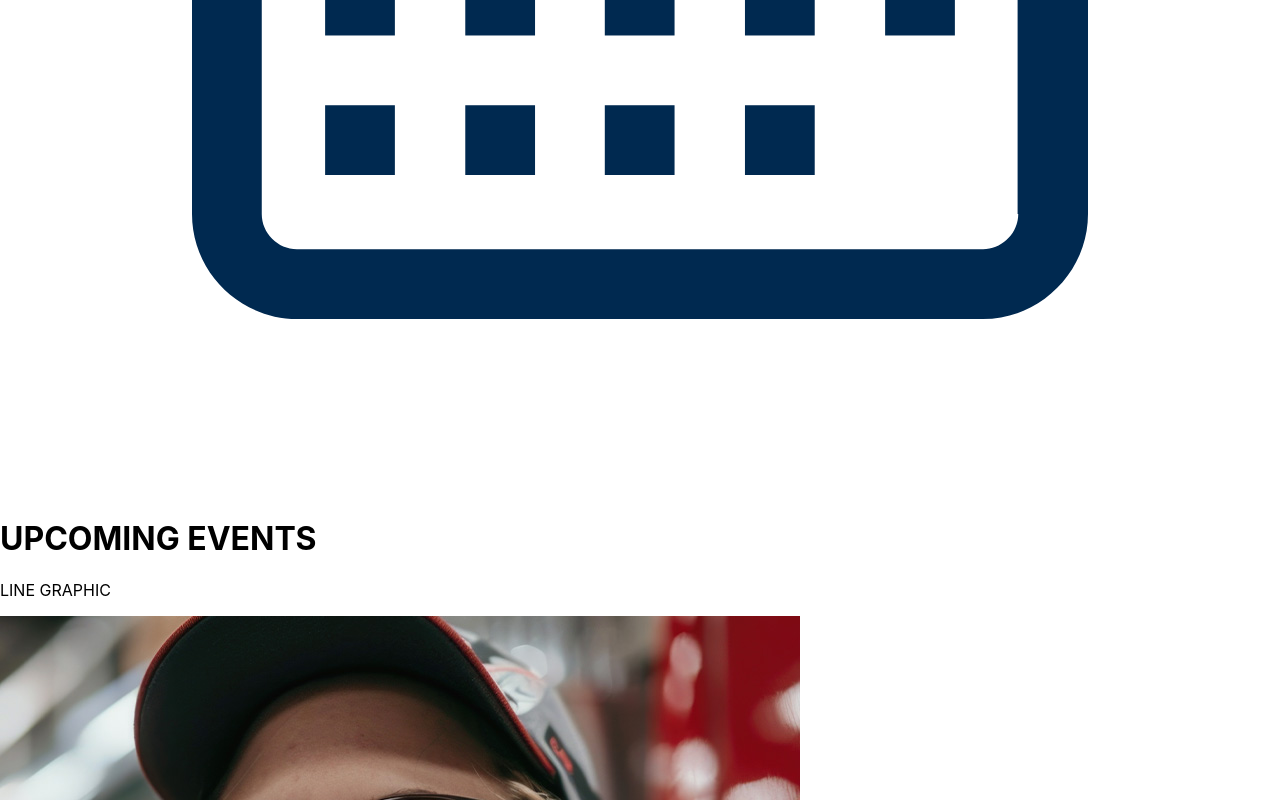
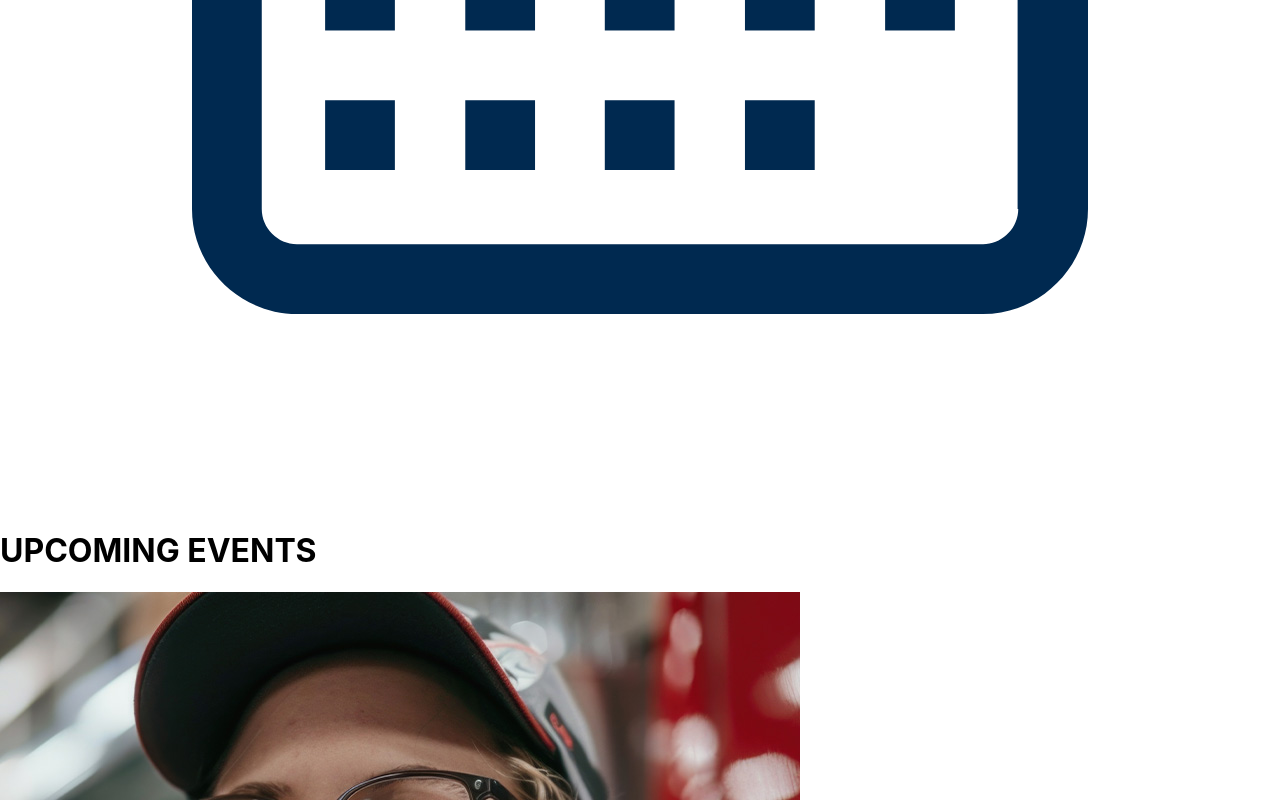
Before and after one commit to TheMythicalOX/SWTCCopy, a React (Create React App) app in the folder FrontEnd/swtccopy/: page / in a window 1280 px wide. Shown: the part 2085-2885 px from the top of the page. Built offline with nearby package versions, Linux system fonts and the light colour scheme.

Commit message:
more details in upcoming events

```diff
--- a/FrontEnd/swtccopy/src/Components/App.tsx
+++ b/FrontEnd/swtccopy/src/Components/App.tsx
@@ -6,14 +6,12 @@ import Header from "./Header";
 import Campus from "./Campus";
 function App() {
   return (
-    <div className="App">
-      <header className="App-header">
-        <Header />
-        <Campus />
-        <Upcoming />
-        <News />
-        <Footer />
-      </header>
+    <div className="App text-white font-sans">
+      <Header />
+      <Campus />
+      <Upcoming />
+      <News />
+      <Footer />
     </div>
   );
 }
--- a/FrontEnd/swtccopy/src/Components/Campus.tsx
+++ b/FrontEnd/swtccopy/src/Components/Campus.tsx
@@ -3,7 +3,7 @@ import hero from "../images/AspenHeroWeb.jpg";
 
 const Campus = () => {
   return (
-    <div className="camp bg-blue-900">
+    <div className="camp bg-campus-bg">
       <img src={hero} alt="TMP" className="2col  object-contain" />
       <a href="/#">Visit Campus</a>
       <p>
--- a/FrontEnd/swtccopy/src/Components/Footer.tsx
+++ b/FrontEnd/swtccopy/src/Components/Footer.tsx
@@ -3,7 +3,7 @@ import React from "react";
 const Footer = () => {
   return (
     <>
-      <div className="bg-neutral-700 text-foot-text grid grid-cols-3 grid-rows-2 text-center pt-32">
+      <div className="bg-foot-bg text-foot-text grid grid-cols-3 grid-rows-2 text-center pt-32">
         <div className="Contact ">
           <h1 className="font-medium pt-2 pb-3">CONTACT INFORMATION</h1>
           <p>
@@ -123,7 +123,7 @@ const Footer = () => {
           </div>
         </div>
       </div>
-      <div className="Bottom bg-neutral-800 text-foot-text text-center p-10">
+      <div className="Bottom bg-foot-lower-bg text-foot-text text-center p-10">
         <p className="p-5">
           Southwest Tech is committed to legal affirmative action, equal
           opportunity, access and diversity of its campus community.{" "}
--- a/FrontEnd/swtccopy/src/Components/Header.tsx
+++ b/FrontEnd/swtccopy/src/Components/Header.tsx
@@ -5,7 +5,7 @@ import Menu from "./Menu";
 
 const Header = () => {
   return (
-    <div className="Head bg-sky-700">
+    <div className="Head bg-header-bg">
       <a href="/#">
         <img src={swtclogo} alt="swtclogo" className="w-2/5" />
       </a>
--- a/FrontEnd/swtccopy/src/Components/News.tsx
+++ b/FrontEnd/swtccopy/src/Components/News.tsx
@@ -3,7 +3,7 @@ import news from "../images/news.svg";
 
 const News = () => {
   return (
-    <div className="bg-sky-700">
+    <div className="bg-news-bg">
       <div className="topNews">
         <h1>
           <img src={news} alt="News Icon" className="w-10"></img> IN THE NEWS
--- a/FrontEnd/swtccopy/src/Components/Upcoming.tsx
+++ b/FrontEnd/swtccopy/src/Components/Upcoming.tsx
@@ -7,12 +7,12 @@ import event from "../images/upcoming-events.svg";
 const Upcoming = () => {
   return (
     <div className="test">
-      <div className="topEvents">
-        <h1>
-          <img src={event} alt="Event Icon" className="w-9"></img> UPCOMING
-          EVENTS
+      <div className="topEvents text-campus-bg inline-flex w-full pt-5">
+        <img src={event} alt="Event Icon" className="w-9"></img>
+        <h1 className="font-semibold text-nowrap text-center m-auto px-3">
+          UPCOMING EVENTS
         </h1>
-        <p>LINE GRAPHIC</p>
+        <div className="h-1 w-full bg-campus-bg m-auto"></div>
       </div>
       <div className="images grid grid-cols-3 gap-5 p-5">
         <img src={first} alt="TMP" className="1col  object-contain" />
--- a/FrontEnd/swtccopy/tailwind.config.js
+++ b/FrontEnd/swtccopy/tailwind.config.js
@@ -4,8 +4,13 @@ module.exports = {
   theme: {
     extend: {
       colors: {
-        "foot-link": "rgb(255 255 255 / var(--tw-bg-opacity, 1))",
-        "foot-text": "rgb(200 200 200 / var(--tw-bg-opacity, 1))",
+        "foot-link": "#fff",
+        "foot-text": "#c3c3c3",
+        "foot-lower-bg": "#222",
+        "foot-bg": "#333",
+        "news-bg": "#004b8d",
+        "header-bg": "#00498F",
+        "campus-bg": "#002950",
       },
     },
   },
```
